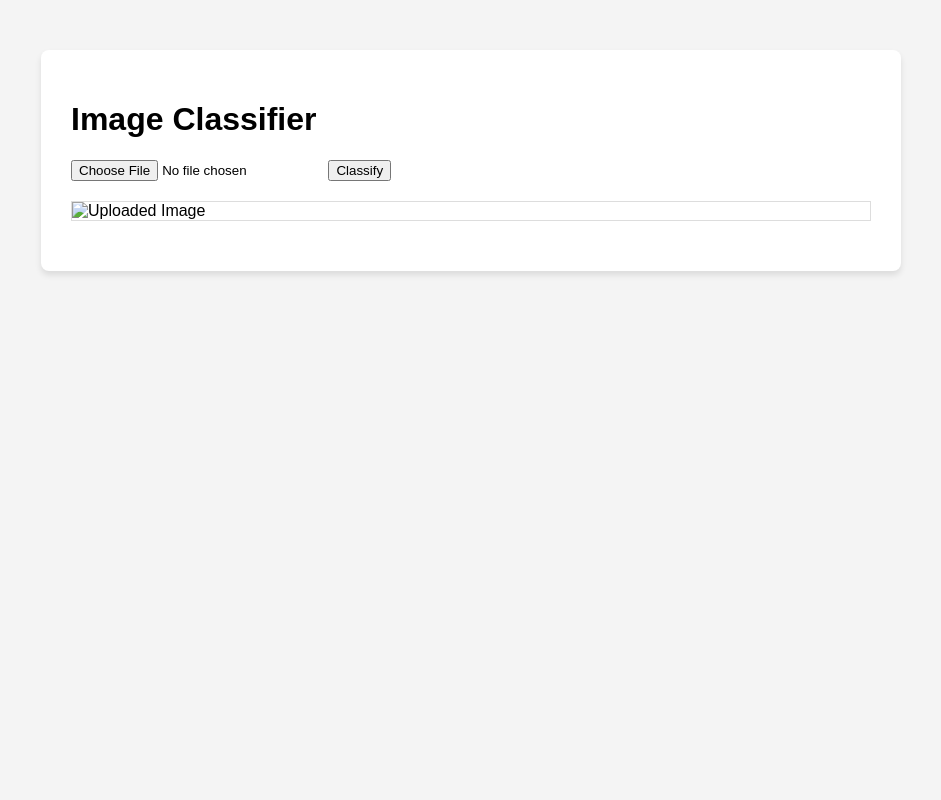
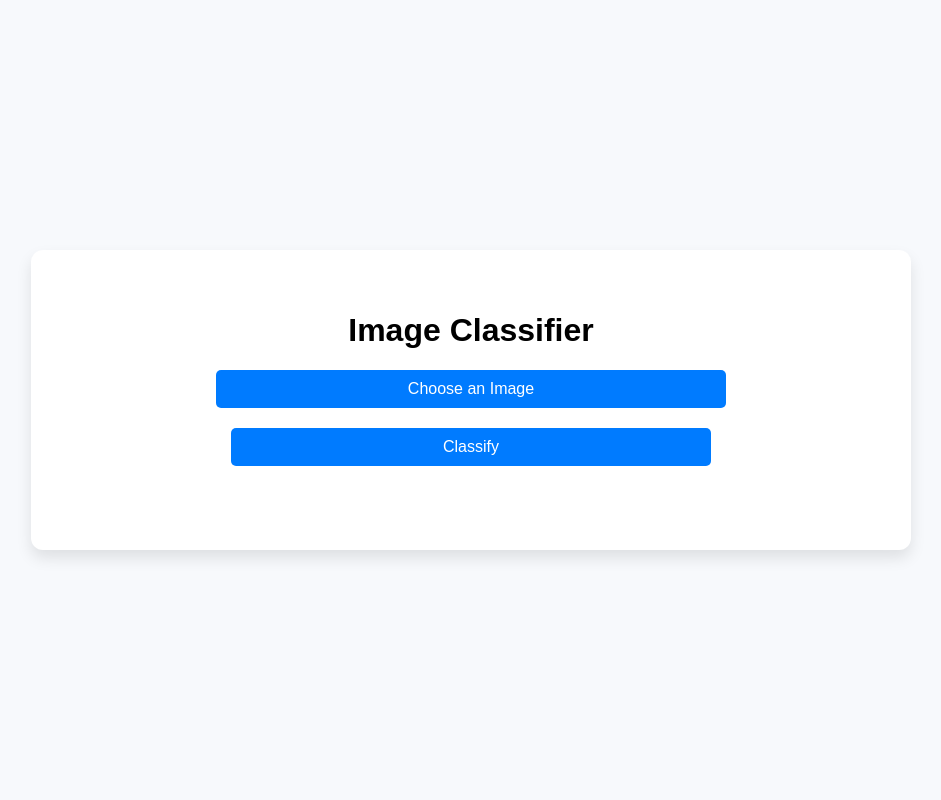
Before and after one commit to JustinDewit/Image-classifier, a Flask app: page / in a window 1280 px wide. Shown: the whole page, without its empty margins (169-1110 px from the left). Run offline with Flask 3, Linux system fonts and the light colour scheme.

Commit message:
Enhanced UI/UX of the Image Classifier web app.
- Updated the HTML structure for better semantic clarity and user experience.
- Improved CSS styles: centered design, added transitions, shadow effects, and refined button aesthetics.
- Minor tweaks in JS for better compatibility with updated HTML.

```diff
--- a/Static/css/styles.css
+++ b/Static/css/styles.css
@@ -1,46 +1,55 @@
 body {
     font-family: 'Arial', sans-serif;
-    background-color: #f4f4f4;
+    background-color: #f7f9fc;
     margin: 0;
     padding: 0;
+    display: flex;
+    justify-content: center;
+    align-items: center;
+    height: 100vh;
 }
 
 .container {
+    width: 80%;
     max-width: 800px;
-    margin: 50px auto;
     background: #fff;
-    padding: 30px;
-    border-radius: 8px;
-    box-shadow: 0 4px 6px rgba(0, 0, 0, 0.1);
+    padding: 40px;
+    border-radius: 12px;
+    box-shadow: 0 8px 15px rgba(0, 0, 0, 0.1);
+    text-align: center;
 }
 
 .btn {
     display: block;
-    width: 100%;
+    width: 60%;
     padding: 10px 15px;
-    margin-top: 20px;
-    background-color: #333;
+    margin: 20px auto;
+    background-color: #007BFF;
     border: none;
     color: #fff;
     border-radius: 5px;
     cursor: pointer;
+    font-size: 16px;
+    transition: background-color 0.3s;
 }
 
 .btn:hover {
-    background-color: #555;
+    background-color: #0056b3;
 }
 
 #uploaded-image {
     display: block;
-    max-width: 100%;   /* ensure the image does not exceed the container width */
-    max-height: 80vh;  /* set a max height based on viewport height */
-    margin: 20px auto; /* center the image */
-    border: 1px solid #ddd;
+    max-width: 100%;
+    max-height: 80vh;
+    margin: 20px auto;
+    border-radius: 12px;
+    box-shadow: 0 4px 8px rgba(0, 0, 0, 0.1);
 }
 
-#prediction-text {
+#resultText {
     text-align: center;
     font-size: 24px;
     margin-top: 20px;
     color: #333;
+    font-weight: bold;
 }
--- a/Templates/index.html
+++ b/Templates/index.html
@@ -1,22 +1,25 @@
 <!DOCTYPE html>
 <html lang="en">
+
 <head>
     <meta charset="UTF-8">
     <meta name="viewport" content="width=device-width, initial-scale=1.0">
     <title>Image Classifier</title>
     <link rel="stylesheet" href="/static/css/styles.css">
 </head>
+
 <body>
 
 <div class="container">
     <h1>Image Classifier</h1>
     <form id="upload-form" enctype="multipart/form-data" method="post">
-        <input type="file" name="file" id="fileInput" accept="image/*" required>
-        <button type="button" onclick="classifyImage()">Classify</button>
+        <label for="fileInput" class="btn">Choose an Image</label>
+        <input type="file" name="file" id="fileInput" accept="image/*" required style="display: none;">
+        <button type="button" class="btn" onclick="classifyImage()">Classify</button>
     </form>
 
     <div class="result-container">
-        <img id="uploaded-image" src="" alt="Uploaded Image">
+        <img id="uploaded-image" src="">
         <p id="resultText"></p>
     </div>
 </div>
@@ -24,4 +27,5 @@
 <script src="/static/js/script.js"></script>
 
 </body>
+
 </html>
```
